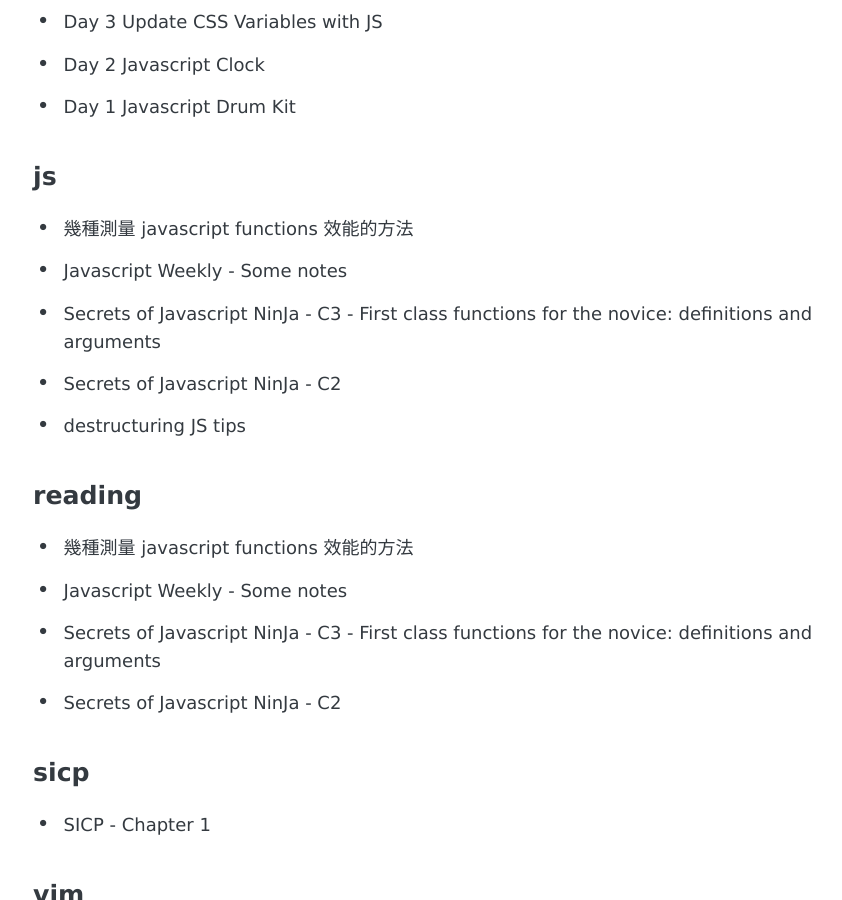
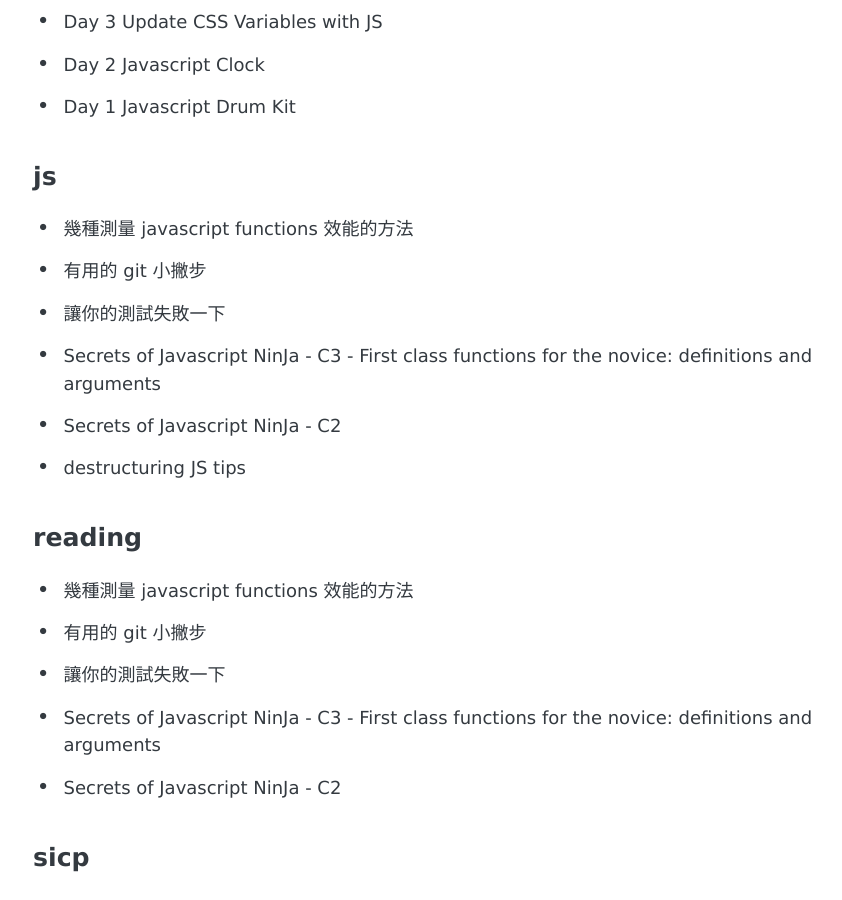
Before and after one commit to skyying/mark-wit, a Jekyll site: the page built from tags/index.html, in a window 1280 px wide and 900 px high, scrolled down 2279 px. Shown: the whole window, without its empty margins (193-1035 px from the left). Built offline with Jekyll 4.4.1, drawn with Linux system fonts in a browser that asks for light colours; some web fonts are replaced; some of the changed lines change nothing that is shown.

Commit message:
Add posts

````diff
--- a/_posts/2020-02-29-javascript-weekly-notes.md
+++ b/_posts/2020-02-29-javascript-weekly-notes.md
@@ -1,19 +1,17 @@
 ---
 layout: post
-title: "Javascript Weekly - Some notes"
+title: "讓你的測試失敗一下"
 description: "My reading notes"
 date: 2020-02-29
 tags: [js, reading]
 comments: true
 share: true
 ---
-Some reading notes of this weeks' javascript weekly
----
 
 ## Make your test fail
 [blog](https://kentcdodds.com/blog/make-your-test-fail), [video](https://egghead.io/lessons/jest-make-your-test-fail?pl=kent-s-blog-posts-as-screencasts-eefa540c)
 
-一個滿值得注意的寫test的概念。你的 test 都 pass 了, 先別太開心, 如果你回去改了 source code 後, tests 沒有 fail, 其實這樣的 test 更糟, 因爲他給你盲目的信心。
+一個滿值得注意的寫test的概念。你的 test 都過了，100% 綠燈, 先別太開心, 如果你回去改了原始碼後, 測試還是過了, 其實這樣的測試案例更糟, 因爲他給你盲目的信心。
 
 > And this is why it’s so important that once your test is passing, you go to the source and ensure that if you break the functionality you’re testing, that your test will fail. Otherwise, someone could inadvertently break your code and the tests wouldn’t catch that. Those kinds of tests are worse than worthless because not only do they not give you confidence, but they give you a false sense of security which means you won’t think to write good tests either.
 
--- /dev/null
+++ b/_posts/2020-03-28-git-tips.md
@@ -0,0 +1,195 @@
+---
+layout: post
+title: "有用的 git 小撇步"
+description: ""
+date: 2020-03-28
+tags: [js, reading]
+comments: true
+share: true
+---
+---
+
+
+## 找最近修改的幾個 `branch`
+
+```git
+git branch --sort=-committerdate
+```
+
+## 用 `grep` 找分支的名稱
+
+```git
+git branch -v | grep 'name'
+```
+
+## 切換到上一個 `branch`
+
+```git
+git checkout -
+```
+
+## `Checkout` 到最近的第 `n` 個分支
+
+```git
+git checkout @{-n}
+```
+
+## 看某個特定的分支最後一個 `commit`
+
+```git
+git branch -vv | grep 'branch_name'
+```
+
+或列出所有分支， `v` 線上所有分支和每個分支的最後一個 `commit`
+如果是 `-vv` 則是顯示 `upstream`
+
+```git
+git branch -vv
+```
+
+
+## 複製 `branch A` 的文件到 `branch B`
+
+在 `branch B` 執行以下命令
+
+```git
+// git checkout branch_a -- <file_name>
+
+git checkout upstream/branch_a -- image.png
+```
+
+## 簡化版的 `git statue`
+
+```git
+git status -sb
+```
+
+## 用 `git reflog` 看 所有不分 `branch` 的 `log` 記錄
+`git reflog` 在 `git` 中所做的更改 `HEAD@{}` 指向的我遏制的所有操作，都會記錄在這裏。
+`git log` 則是針對 `branch` 的
+
+```git
+# See the reference log of your activity
+git reflog --all
+
+# Look at the HEAD at given point from reflog
+git show HEAD@{2}
+
+# Checkout the HEAD, to get back to that point
+git checkout HEAD@{2}
+```
+
+如果你 `reset` 後，沒辦法找 `staged` 的檔案
+每次的變更都會存在 `.git/objects` 這裏, `git fsck`
+的命令可以檢查壞掉的檔案，可以用 `--lost-found` 來找跟提交無關的檔案。
+
+```git
+# This will find any change that was staged but is not attached to the git tree
+git fsck --lost-found
+
+# See the dates of the files
+ls -lah .git/lost-found/other/
+
+# Copy the relevant files to where you want them, for example:
+cp .git/lost-found/other/73f60804ac20d5e417783a324517eba600976d30 index.html
+```
+
+## 產生一份 `change log`
+
+只用下列的 `git command` 列出所有的 `oneline git log`
+
+```git
+git log --all --oneline --no-merges
+```
+
+## 產生兩個 `commit` 之間的 `change`
+
+```git
+git log --oneline --no-merges <last tag>..HEAD
+```
+
+
+## 列出即將要 `pull` 上去的 `change`
+
+```git
+git log --oneline -no-merges HEAD..<remote>/<branch>
+```
+
+## 列出要 `push` 的 `change`, 把上面的反過來即可。
+
+```git
+git fetch
+git log --oneline -no-merges <remote>/<branch>..HEAD
+```
+
+
+## 團隊合作需要的 `git` 設定 - `gitattributes`
+`git` 檢查和 `Apply gitconfig` 的順序
+
+依序檢查這個 3 個 `path` 的 `gitconfig`
+
+```git
+repo's .git/config > ~/.git/config > /etc/gitconfig
+```
+
+但這些設定無法被 `repo` 管理，所以團隊合作時，如果有一些共用的設定就可以解決這個問題。
+
+`.gitattributes` 的存在就是用來解決這件事的。
+
+in your .gitattributes
+```git
+# Adding this to your .gitattributes file will make it so all files
+# are checked in using UNIX line endings while letting anyone on the team
+# edit files using their local operating system’s default line endings.
+* text=auto
+```
+
+
+## 提 `PR` 時，設定自動收合某些Path下的檔案
+
+這個功能是在提 `PR` 時，會自動把某個 `path` 的 `change collapse` 起來，加上 `linguist-generated` 在 `.gitattributes` 裏面
+
+```git
+*.asset linguist-generated
+```
+
+## 使用 `git blame` 的關鍵
+用 `git blame` 知道找誰問對的問題。
+
+## 如何對移失的檔案做 `git blame`
+
+```git
+# By using -- for a specific file,
+# git log can find logs for files that were deleted in past commits
+git log -- missing_file.txt
+
+```
+
+
+## 使用 `commit message template`
+先讓 `git config` 知道要 `reference` 哪一份 `template`
+
+```git
+# This sets the commit template to the file given,
+# this needs to be run for each contributor to the repository.
+git config commit.template ./template-file
+```
+
+
+檔案的範例
+git will words behind the hash #...
+
+```git
+## 50 characters
+Subject
+## 70 character
+Descipriotn
+```
+
+之後只需要打 `git commit` 就會出現這個 `template` 讓你打。
+
+
+
+### Reference
+* [How To Make Life Easier When Using Git](https://www.smashingmagazine.com/make-life-easier-when-using-git/)
+* [Little Things I Like To Do With Git](https://csswizardry.com/2017/05/little-things-i-like-to-do-with-git/)
````
